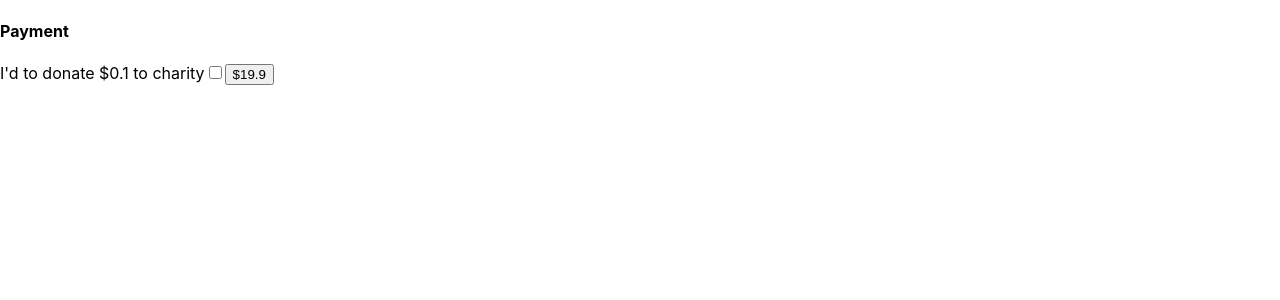
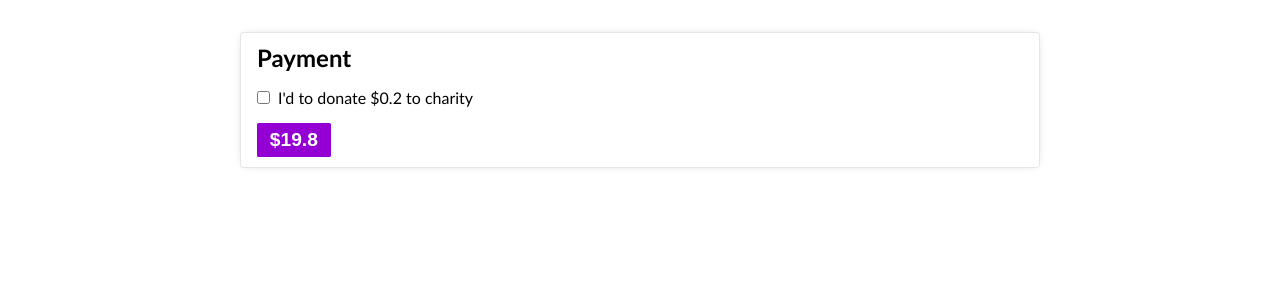
Before and after one commit to abruzzi/round-up-tdd, a React (Create React App) app: page / in a window 1280 px wide. Shown: the top 300 px of the page. Built offline with nearby package versions, Linux system fonts and the light colour scheme.

Commit message:
styling a little bit

```diff
--- a/src/App.tsx
+++ b/src/App.tsx
@@ -3,8 +3,8 @@ import {Payment} from "./round-up/Payment";
 
 function App() {
   return (
-    <div className="App">
-      <Payment amount={19.9} />
+    <div className="app">
+      <Payment amount={19.8} />
     </div>
   );
 }
--- a/src/index.css
+++ b/src/index.css
@@ -1,8 +1,12 @@
+*, *::before, *::after {
+  margin: 0;
+  padding: 0;
+  box-sizing: border-box;
+}
+
 body {
   margin: 0;
-  font-family: -apple-system, BlinkMacSystemFont, 'Segoe UI', 'Roboto', 'Oxygen',
-    'Ubuntu', 'Cantarell', 'Fira Sans', 'Droid Sans', 'Helvetica Neue',
-    sans-serif;
+  font-family: "Gill Sans", 'Ubuntu', sans-serif;
   -webkit-font-smoothing: antialiased;
   -moz-osx-font-smoothing: grayscale;
 }
@@ -11,3 +15,8 @@ code {
   font-family: source-code-pro, Menlo, Monaco, Consolas, 'Courier New',
     monospace;
 }
+
+.app {
+  width: 800px;
+  margin-inline: auto;
+}
--- a/src/round-up/Payment.tsx
+++ b/src/round-up/Payment.tsx
@@ -1,36 +1,31 @@
-import { useEffect, useState } from "react";
+import {useState} from "react";
+
+import './payment.css';
+import {useRoundUp} from "./useRoundUp";
 
 export const Payment = ({ amount = 0 }: { amount?: number }) => {
-  const [shouldRoundUp, setRoundUp] = useState<boolean>(false);
-  const [total, setTotal] = useState(amount);
+  const [agreeToDonate, setAgreeToDonate] = useState<boolean>(false);
 
-  const [tip, setTip] = useState<number>(0);
-  useEffect(() => {
-    const total = Math.floor(amount + 1);
-    if (shouldRoundUp) {
-      setTotal(total);
-    } else {
-      setTotal(amount);
-    }
-    setTip(parseFloat((total - amount).toPrecision(10)))
-  }, [shouldRoundUp]);
+  const {tip, total} = useRoundUp(amount, agreeToDonate);
 
   const handleChange = () => {
-    setRoundUp(shouldRoundUp => !shouldRoundUp)
+    setAgreeToDonate(agree => !agree)
   }
 
   return (
-    <div>
-      <h4>Payment</h4>
+    <div className="payment-container">
+      <h2>Payment</h2>
+      <div className="donation">
         <label>
-        I'd to donate ${tip} to charity
           <input
             type="checkbox"
-          checked={shouldRoundUp}
+            checked={agreeToDonate}
             onChange={handleChange}
           />
+          <span>{agreeToDonate ? 'Thanks for your donation!': `I'd to donate $${tip} to charity`}</span>
         </label>
-      <button>${total}</button>
+      </div>
+      <button className="payment-button">${total}</button>
     </div>
   );
 };
--- /dev/null
+++ b/src/round-up/payment.css
@@ -0,0 +1,27 @@
+.payment-container {
+  border: 1px solid rgba(0,0,0,0.1);
+  border-radius: 0.2rem;
+  padding: 0.6rem 1rem;
+  margin-block: 2rem;
+  box-shadow: 0 0 10px -5px rgba(0,0,0,0.3);
+}
+
+.donation {
+  margin-block: 1rem;
+}
+
+.donation label {
+  display: flex;
+  gap: 0.5rem;
+  align-items: center;
+}
+
+.payment-button {
+  border: none;
+  padding: 0.4rem 0.8rem;
+  border-radius: 0.1rem;
+  background-color: darkviolet;
+  color: white;
+  font-weight: bold;
+  font-size: 1.2rem;
+}
--- /dev/null
+++ b/src/round-up/useRoundUp.ts
@@ -0,0 +1,21 @@
+import {useEffect, useState} from "react";
+
+export const useRoundUp = (amount: number, agreeToDonate: boolean) => {
+  const [total, setTotal] = useState(amount);
+  const [tip, setTip] = useState<number>(0);
+
+  useEffect(() => {
+    const total = Math.floor(amount + 1);
+    if (agreeToDonate) {
+      setTotal(total);
+    } else {
+      setTotal(amount);
+    }
+    setTip(parseFloat((total - amount).toPrecision(10)))
+  }, [agreeToDonate]);
+
+  return {
+    tip,
+    total
+  }
+}
```
Also changed, not shown: 1 other file (tests, documents, lock files or other folders). Lines whose indentation alone changed are shown as unchanged.
